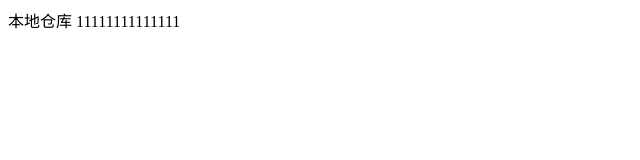
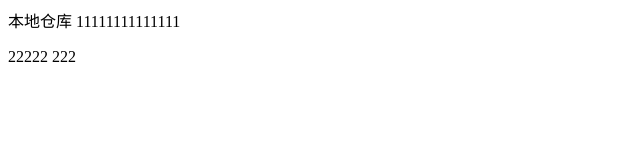
Before and after one commit to hgsunlu/git-demo, a plain HTML site: page index.html in a window 1280 px wide. Shown: the whole page, without its empty margins (0-640 px from the left). Drawn offline with Linux system fonts and the light colour scheme.

Commit message:
A程序员第三次提交

```diff
--- a/index.html
+++ b/index.html
@@ -10,6 +10,9 @@
 
 <body>
     本地仓库 11111111111111
+    <p>
+        22222 222
+    </p>
 </body>
 
 </html>
```
